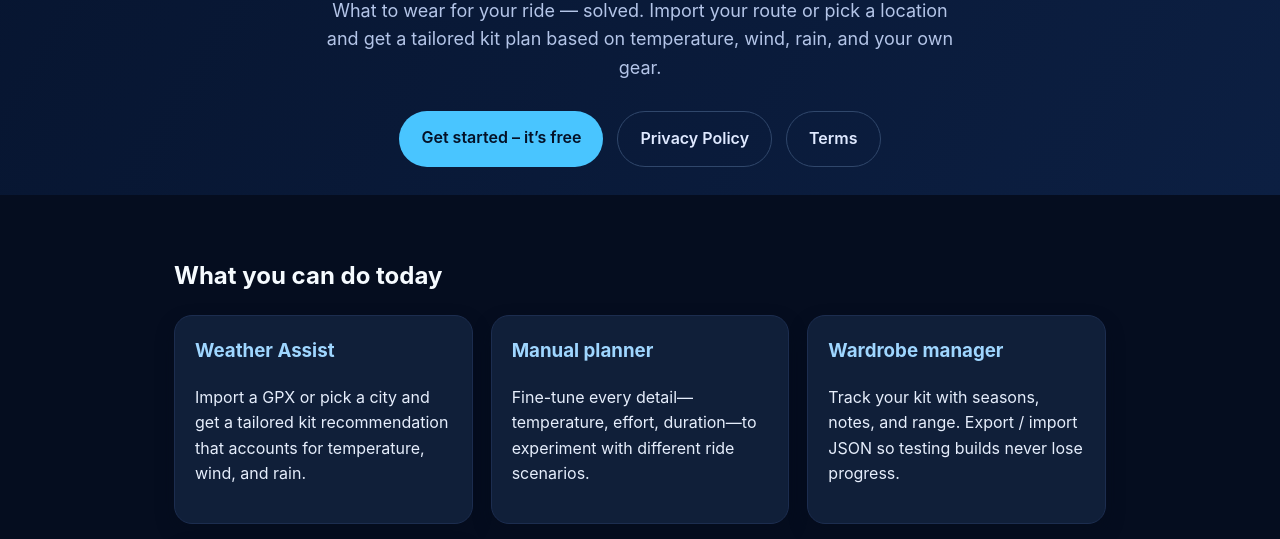
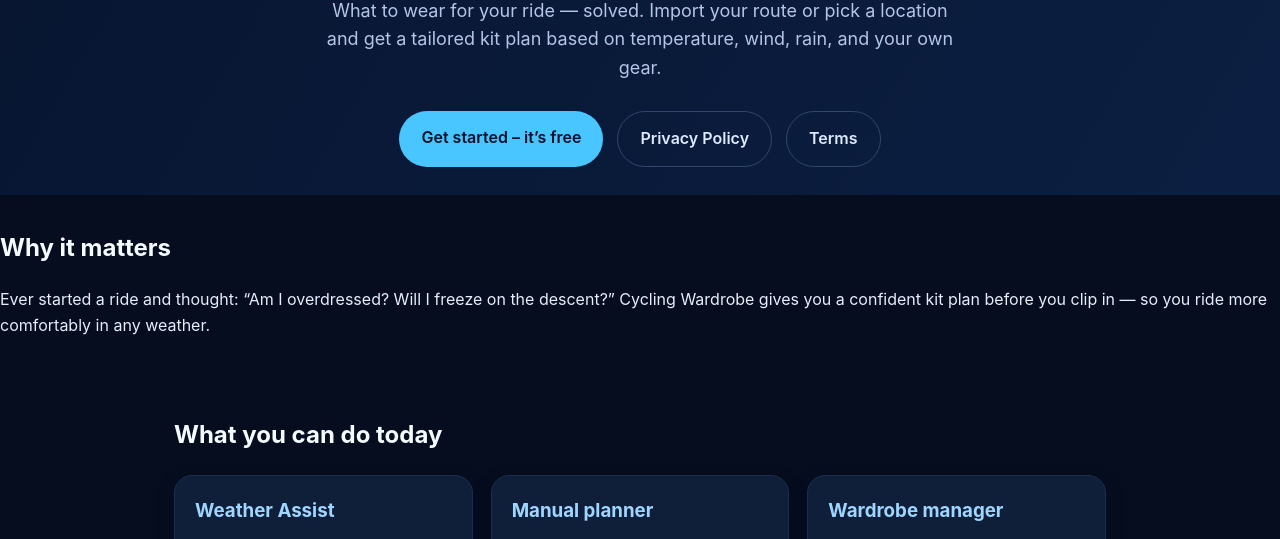
Before and after one commit to raduivan/cycling-wardrobe-website, a plain HTML site: page index.html in a window 1280 px wide. Shown: the part 193-732 px from the top of the page. Drawn offline with Linux system fonts and the light colour scheme.

Commit message:
Add Why it matters section

```diff
--- a/index.html
+++ b/index.html
@@ -21,6 +21,15 @@
       <a class="cta-secondary" href="./terms.html">Terms</a>
     </div>
   </header>
+
+  <section class="why-it-matters">
+    <h2>Why it matters</h2>
+    <p>
+      Ever started a ride and thought: “Am I overdressed? Will I freeze on the descent?”
+      Cycling Wardrobe gives you a confident kit plan before you clip in —
+      so you ride more comfortably in any weather.
+    </p>
+  </section>
 
   <main>
     <section id="features">
```
